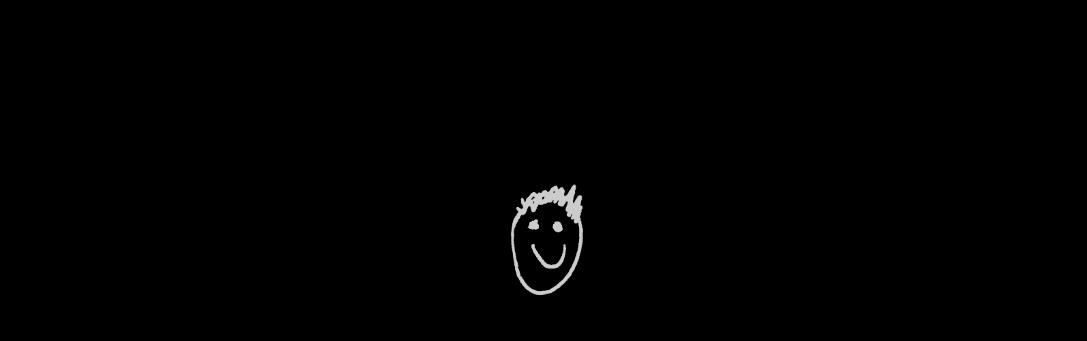
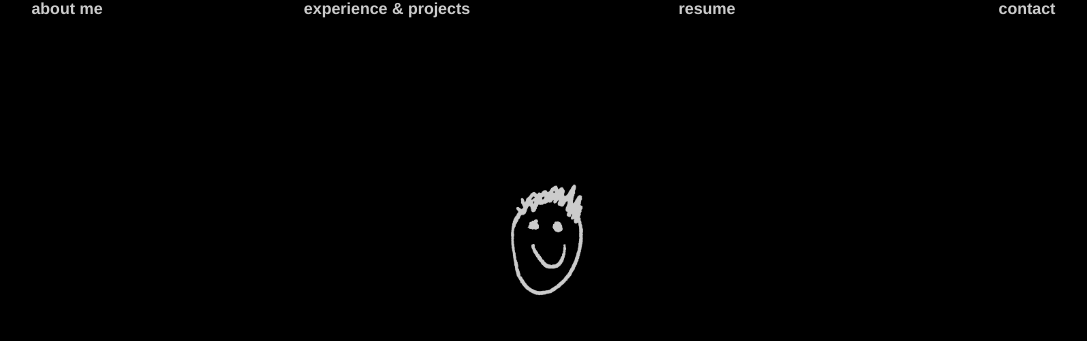
Before and after one commit to jakobleveille/jakobleveille.github.io, a plain HTML site: page index.html in a window 1280 px wide. Shown: the top 341 px of the page, without its empty margins (93-1180 px from the left). Drawn offline with Linux system fonts and the light colour scheme.

Commit message:
page headings

```diff
--- a/index.html
+++ b/index.html
@@ -5,7 +5,6 @@
     <link rel="icon" type="image/x-icon" href="favicon.png">
     <link rel="stylesheet" href="style.css">
     <script src="script.js"></script>
-
 </head>
 <body>
 
@@ -27,6 +26,23 @@
                 <div class="change-text"><span id ="changer">learning</span></div>
             </h1>
         </div>
+
+        <!-- subhead pages -->
+        <div class="row">
+            <div class="column">
+                about me
+            </div>
+            <div class="column">
+                experience & projects
+            </div>
+            <div class="column">
+                resume
+            </div>
+            <div class="column">
+                contact
+            </div>
+            </div>
+        </div>
     </div>
 </div>
 
--- a/style.css
+++ b/style.css
@@ -96,6 +96,20 @@ a {
 
 }
 
+/* column formatting */
+
+.row {
+  display: flex;
+  color: #fff;
+  vertical-align: bottom;
+  width: 100%;
+  padding-bottom: 1.5% ;
+}
+
+.column {
+  flex: 50%;
+}
+
 
 /*headings and fonts*/
 
```
